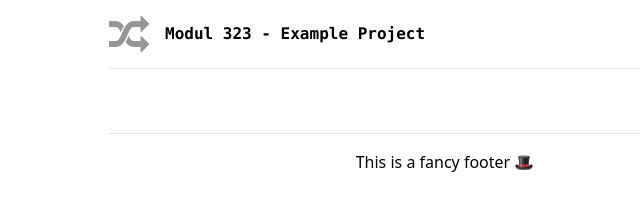
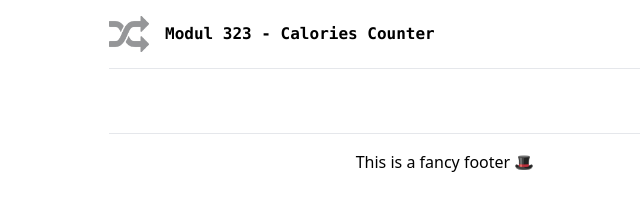
Before and after one commit to shanthosh04/m323-example-project, a plain HTML site: page src/index.html in a window 1280 px wide. Shown: the full height of the page, 195-835 px from the left. Drawn offline with nearby package versions, Linux system fonts and the light colour scheme.

Commit message:
neue daten

```diff
--- a/src/index.html
+++ b/src/index.html
@@ -10,7 +10,7 @@
     <header class="p-4">
       <div class="max-w-2xl m-auto flex items-center gap-4 border-b-gray-200 border-b pb-4">
         <img src="logo.png" alt="Logo" class="w-10" />
-        <span class="font-mono font-bold">Modul 323 - Example Project</span>
+        <span class="font-mono font-bold">Modul 323 - Calories Counter</span>
       </div>
     </header>
     <main class="max-w-lg m-auto py-4 flex flex-col items-center gap-4" id="app"></main>
```
